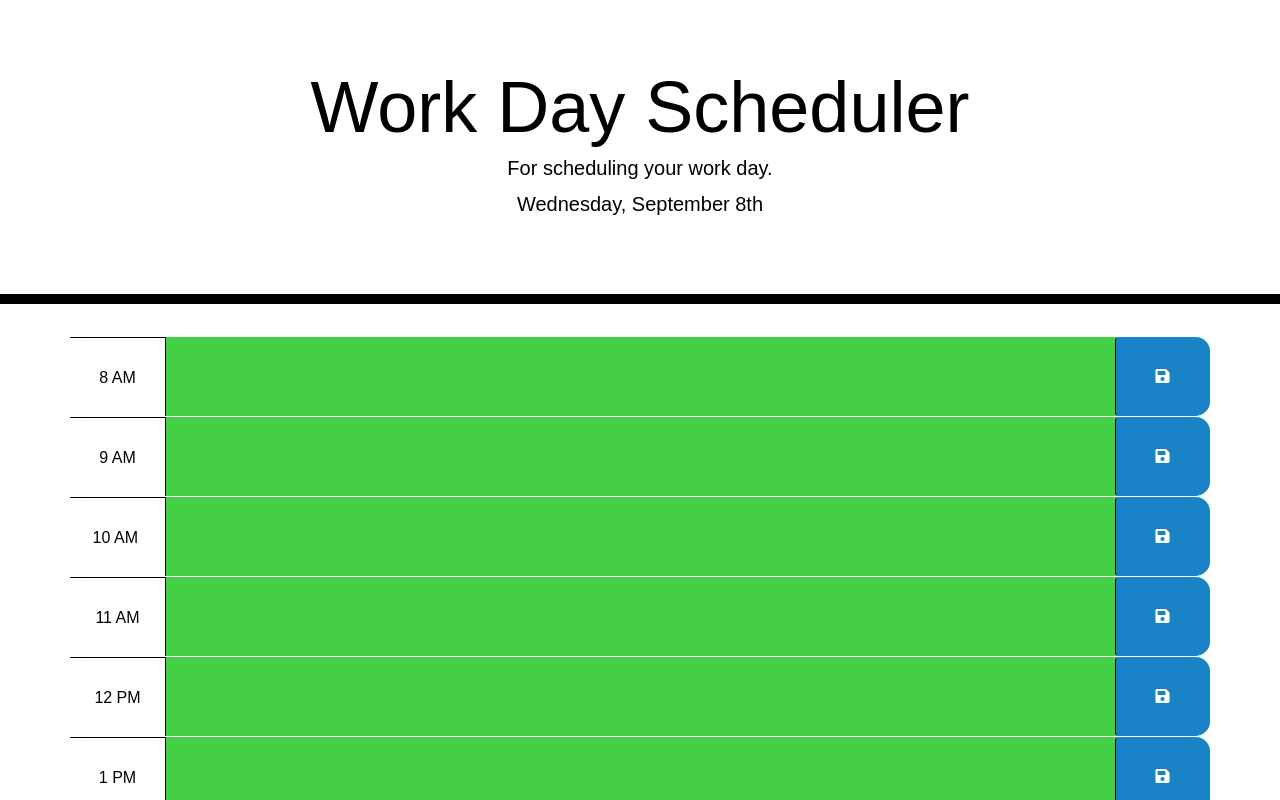
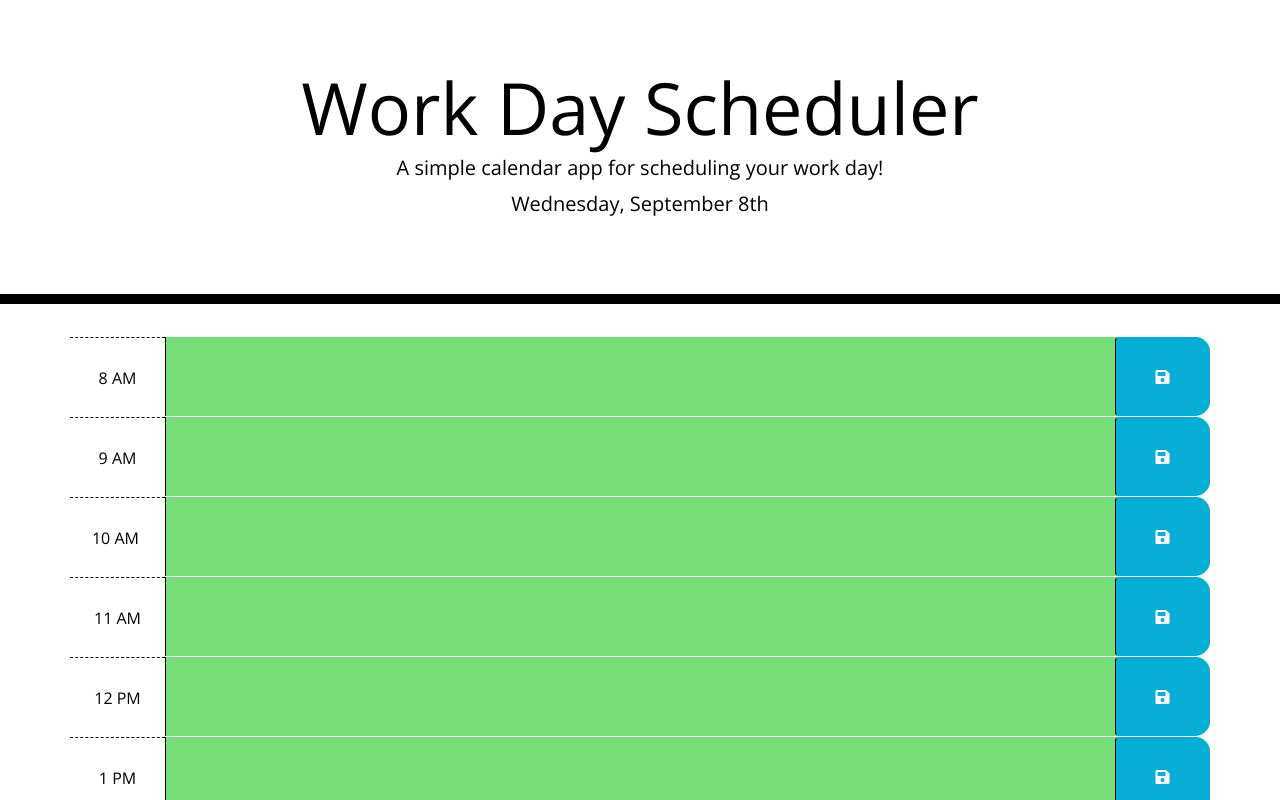
Before and after one commit to brittnc/planner, a plain HTML site: page index.html in a window 1280 px wide. Shown: the top 800 px of the page. Drawn offline with nearby package versions, Linux system fonts and the light colour scheme.

Commit message:
modified README, touched up css/ html, final push for grade

```diff
--- a/assets/style.css
+++ b/assets/style.css
@@ -1,5 +1,5 @@
 body {
-    font-family: sans-serif;
+    font-family: 'Open Sans', sans-serif;
     font-size: 16px;
     line-height: 1;
 }
@@ -39,21 +39,21 @@ textarea {
 .hour {
     background-color: white;
     color: black;
-    border-top: 1px solid black;
+    border-top: 1px dashed black;
 }
 
 .past {
-    background-color: #a89f9f;
+    background-color: #d3d3d3;
     color: white;
   }
 
   .present {
-    background-color: #f77069;
+    background-color: #ff6961;
     color: white;
   }
 
   .future {
-    background-color: #44cf44;
+    background-color: #77dd77;
     color: white;
   }
 
@@ -61,6 +61,11 @@ textarea {
     border-left: 1px solid black;
     border-top-right-radius: 15px;
     border-bottom-right-radius: 15px;
-    background-color: rgb(26, 130, 199);
+    background-color: #06aed5;
     color: white;
   }
+
+  .saveBtn i:hover {
+    font-size: 20px;
+    transition: all 0.3s ease-in-out;
+  }
--- a/index.html
+++ b/index.html
@@ -15,7 +15,7 @@
 <body>
     <header class="jumbotron">
         <h1 class="display-3">Work Day Scheduler</h1>
-        <p class="lead">For scheduling your work day.</p>
+        <p class="lead">A simple calendar app for scheduling your work day!</p>
         <p id="currentDay" class="lead"></p>
     </header>
 
```
Also changed, not shown: assets/images/first.png (added), assets/images/second.png (added), assets/images/third.png (added), 1 other file. Lines whose indentation alone changed are shown as unchanged.
